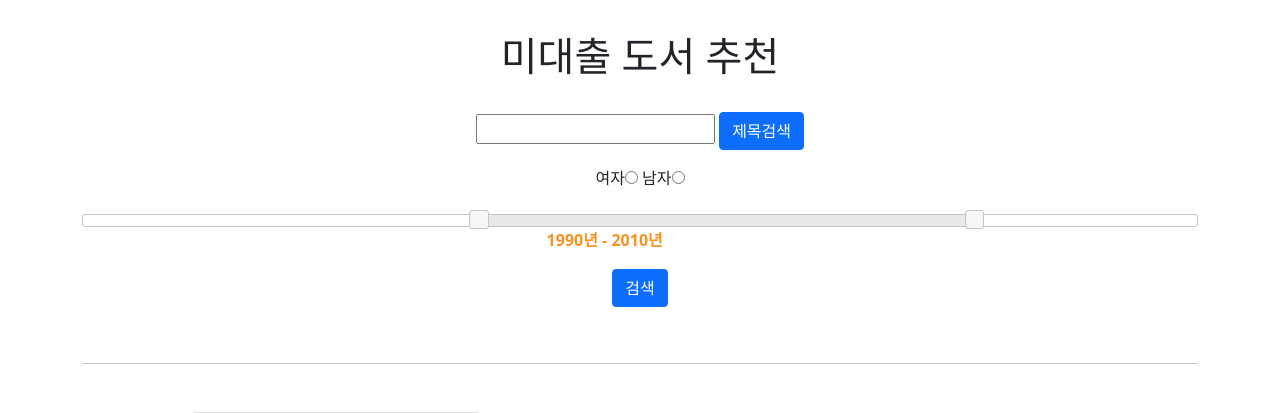
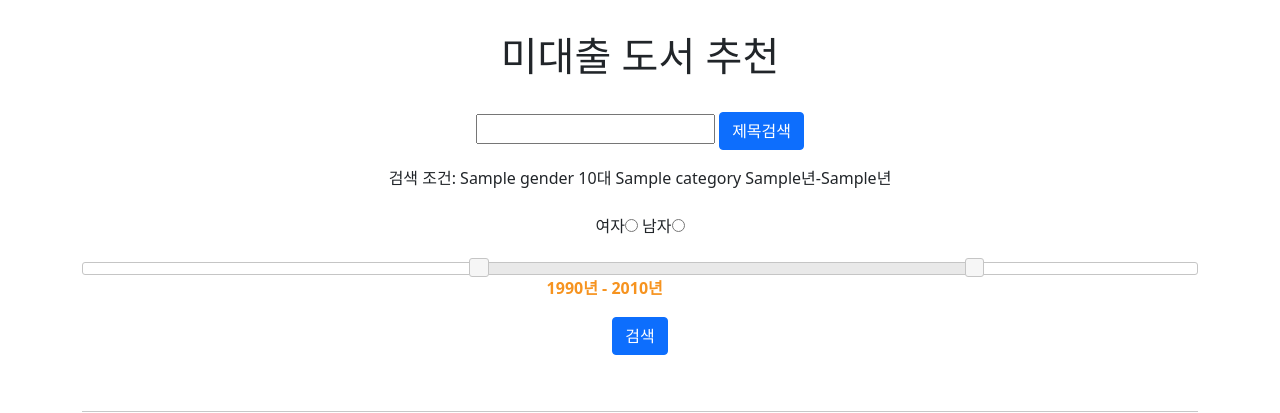
Before and after one commit to dmswl0311/library-AI-web-project, a Django app: template mainapp/templates/search_result.html in a window 1280 px wide. Shown: the top 413 px of the page. Run offline with Django 3.2, Linux system fonts and the light colour scheme; tables that the repository leaves empty hold one stand-in row (values such as "Sample post"); the template is opened without the code that fills it: values that come from a table or form of the project are taken from there, most other values are stand-ins (such as "Sample title", 1, 10 or a date in 2020); some libraries are stand-ins or nearby versions.

Commit message:
검색조건 default값 수정

```diff
--- a/mainapp/templates/search_result.html
+++ b/mainapp/templates/search_result.html
@@ -115,6 +115,19 @@
                 <input type="submit" value='제목검색' class="btn btn-primary">
             </form>
 
+            <div>
+                검색 조건:
+                {{gender}}
+                {%for r in age_list%}
+                {{r}}대
+                {%endfor%}
+                {%for r in category_list%}
+                {{r}}
+                {%endfor%}
+                {{year1}}년-{{year2}}년
+            </div>
+            <br>
+
             <FORM NAME="myForm" method="GET" action="{%url 'search_result'%}">
                 <!--대분류1-->
                 <label for="0">여자</label><INPUT TYPE="radio" NAME="gender" ONCLICK="toggleShow(this)" value="F" id="0">
@@ -184,8 +197,8 @@
                 <BR>
                 <!--하위 분류2-->
                 <DIV ID="subCats1" CLASS="subCats">
-                    <label for="10">10대 이하</label><INPUT TYPE="checkbox" NAME="age" id='10' ONCLICK="toggleShow3(this)"
-                        value='10'>
+                    <label for="10">10대 이하</label><INPUT TYPE="checkbox" NAME="age[]" id='10'
+                        ONCLICK="toggleShow3(this)" value='10'>
                     <!--하위 분류-->
                     <div id="subM10" Class="subM">
                         <label for="1101">청소년교육</label><INPUT TYPE="checkbox" NAME="category_name[]" value="청소년교육"
@@ -194,7 +207,7 @@
                             id='1102'>
                         <label for="1103">과학</label><INPUT TYPE="checkbox" NAME="category_name[]" value="과학" id='1103'>
                     </div>
-                    <label for="20">20대</label><INPUT TYPE="checkbox" NAME="age" id='20' ONCLICK="toggleShow3(this)"
+                    <label for="20">20대</label><INPUT TYPE="checkbox" NAME="age[]" id='20' ONCLICK="toggleShow3(this)"
                         value='20'>
                     <div id="subM20" Class="subM">
                         <label for="1201">자기계발/창업</label><INPUT TYPE="checkbox" NAME="category_name[]" value="자기계발/창업"
@@ -204,7 +217,7 @@
                         <label for="1203">취미/생활/IT</label><INPUT TYPE="checkbox" NAME="category_name[]" value="취미/생활/IT"
                             id='1203'>
                     </div>
-                    <label for="30">30대</label><INPUT TYPE="checkbox" NAME="age" id='30' ONCLICK="toggleShow3(this)"
+                    <label for="30">30대</label><INPUT TYPE="checkbox" NAME="age[]" id='30' ONCLICK="toggleShow3(this)"
                         value='30'>
                     <div id="subM30" Class="subM">
                         <label for="1301">자기계발/창업</label><INPUT TYPE="checkbox" NAME="category_name[]" value="자기계발/창업"
@@ -214,7 +227,7 @@
                         <label for="1303">취미/생활/IT</label><INPUT TYPE="checkbox" NAME="category_name[]" value="취미/생활/IT"
                             id='1303'>
                     </div>
-                    <label for="40">40대</label><INPUT TYPE="checkbox" NAME="age" id='40' ONCLICK="toggleShow3(this)"
+                    <label for="40">40대</label><INPUT TYPE="checkbox" NAME="age[]" id='40' ONCLICK="toggleShow3(this)"
                         value='40'>
                     <div id="subM40" Class="subM">
                         <label for="1401">자기계발/창업</label><INPUT TYPE="checkbox" NAME="category_name[]" value="자기계발/창업"
@@ -224,7 +237,7 @@
                         <label for="1403">만화/오락</label><INPUT TYPE="checkbox" NAME="category_name[]" value="만화/오락"
                             id="1403">
                     </div>
-                    <label for="50">50대</label><INPUT TYPE="checkbox" NAME="age" id='50' ONCLICK="toggleShow3(this)"
+                    <label for="50">50대</label><INPUT TYPE="checkbox" NAME="age[]" id='50' ONCLICK="toggleShow3(this)"
                         value='50'>
                     <div id="subM50" Class="subM">
                         <label for="1501">문학/여행</label><INPUT TYPE="checkbox" NAME="category_name[]" value="문학/여행"
@@ -234,8 +247,8 @@
                         <label for="1503">취미/생활/IT</label><INPUT TYPE="checkbox" NAME="category_name[]" value="취미/생활/IT"
                             id='1503'>
                     </div>
-                    <label for="60">60대 이상</label><INPUT TYPE="checkbox" NAME="age" id='60' ONCLICK="toggleShow3(this)"
-                        value='60'>
+                    <label for="60">60대 이상</label><INPUT TYPE="checkbox" NAME="age[]" id='60'
+                        ONCLICK="toggleShow3(this)" value='60'>
                     <div id="subM60" Class="subM">
                         <label for="1601">문학/여행</label><INPUT TYPE="checkbox" NAME="category_name[]" value="문학/여행"
                             id='1601'>
```
Also changed, not shown: mainapp/templates/index.html (+8 -8 lines), mainapp/views.py (+14 -1 lines).
